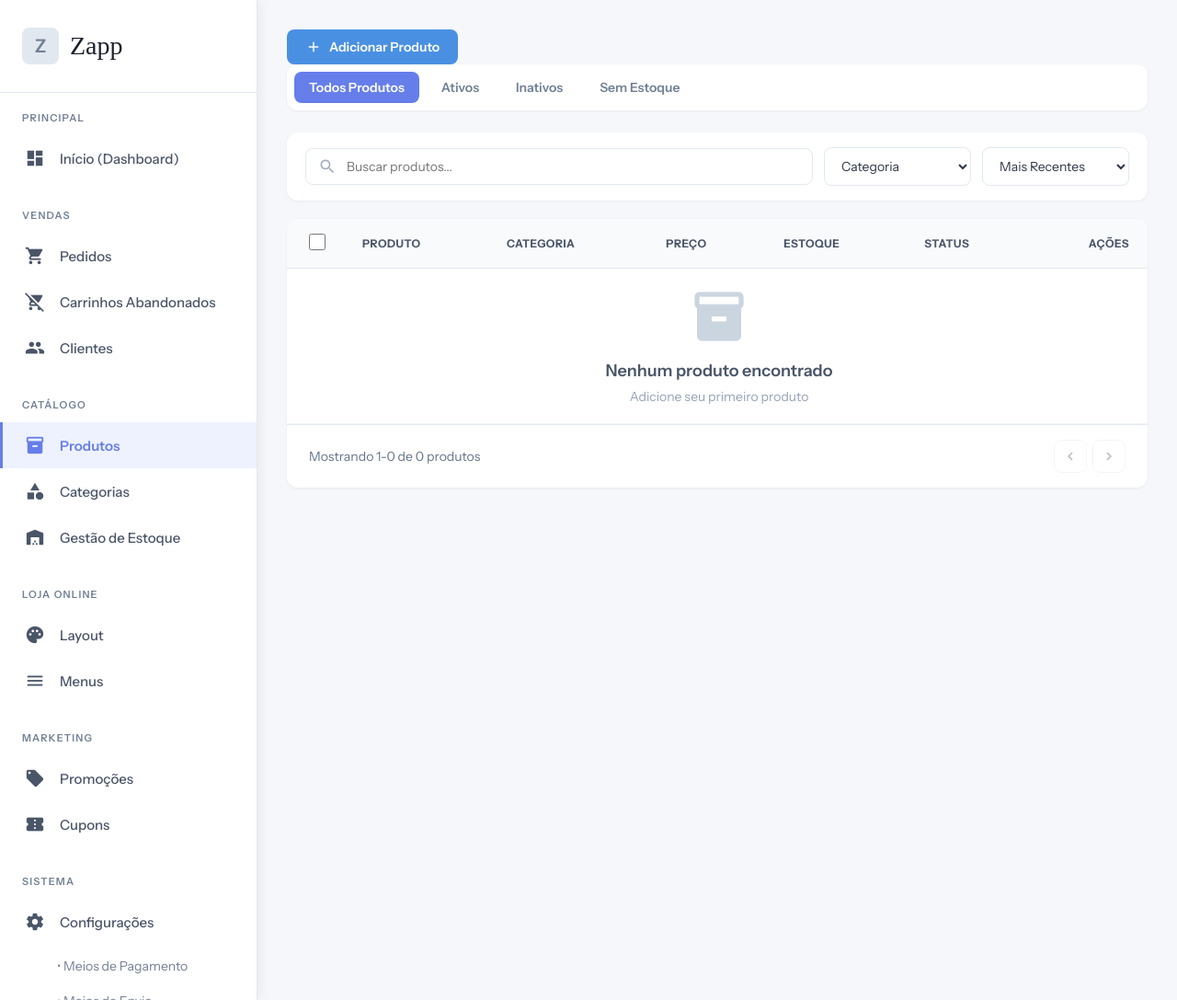
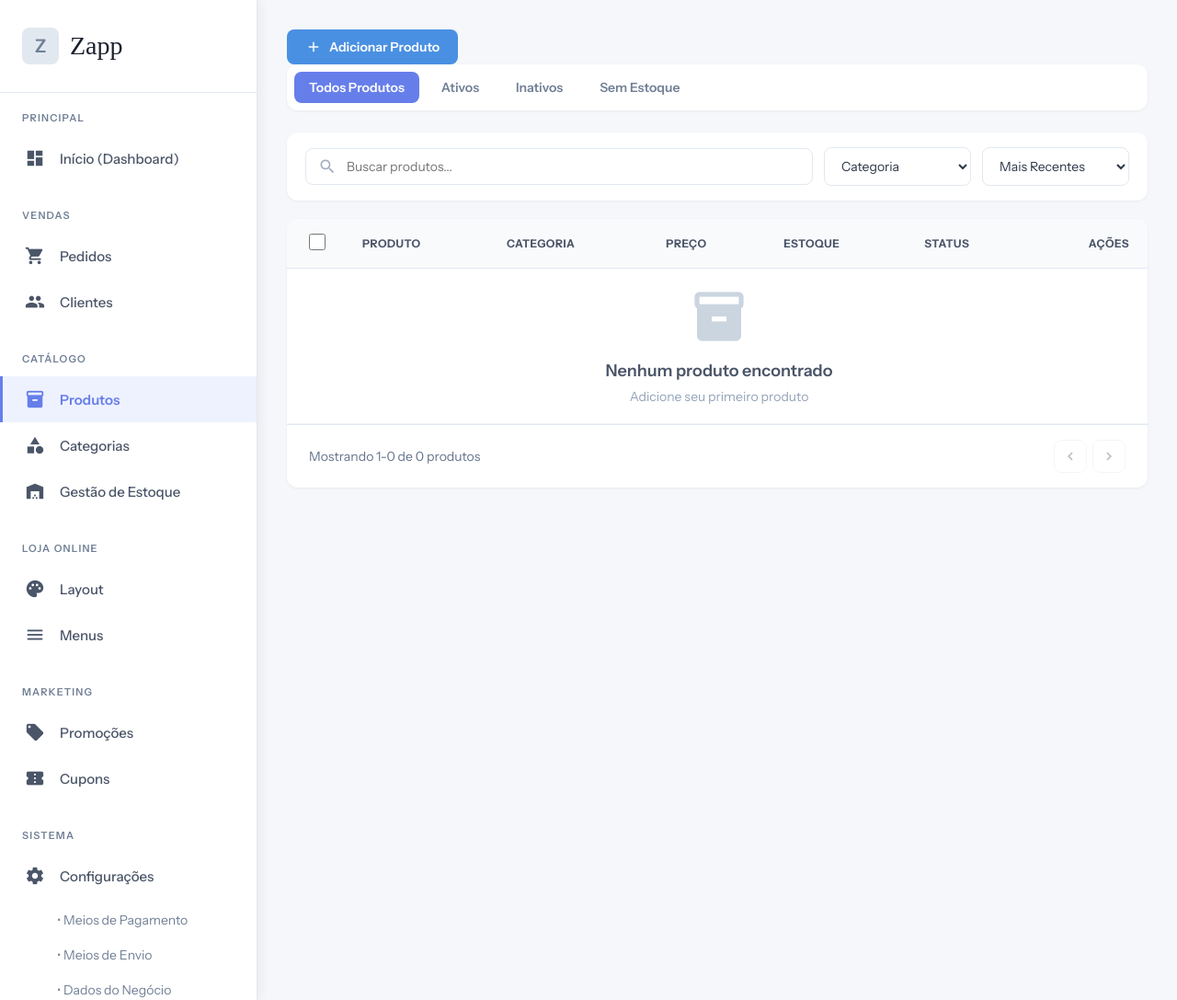
Before and after one commit to rrafaleao/alterar-nome, a Flask app: page /admin/products in a window 1280 px wide. Shown: the whole page at 92% size. Run offline with Flask 3, Linux system fonts and the light colour scheme; the visitor is signed in with stand-in values (Sample User, id 1); data that the repository does not hold is empty; parts of the project's set-up code (start-up, migrations or seed data) failed here and were passed over; some web fonts are replaced.

Commit message:
Atualizações nas rotas admin e criação de produtos no banco

```diff
--- a/app/templates/admin/base.html
+++ b/app/templates/admin/base.html
@@ -199,10 +199,6 @@
                         <span class="material-icons">shopping_cart</span>
                         <span>Pedidos</span>
                     </a>
-                    <a href="{{ url_for('admin.abandoned_carts_page') }}" class="nav-item {% block nav_carrinhos %}{% endblock %}">
-                        <span class="material-icons">remove_shopping_cart</span>
-                        <span>Carrinhos Abandonados</span>
-                    </a>
                     <a href="{{ url_for('admin.customers_page') }}" class="nav-item {% block nav_clientes %}{% endblock %}">
                         <span class="material-icons">people</span>
                         <span>Clientes</span>
```
